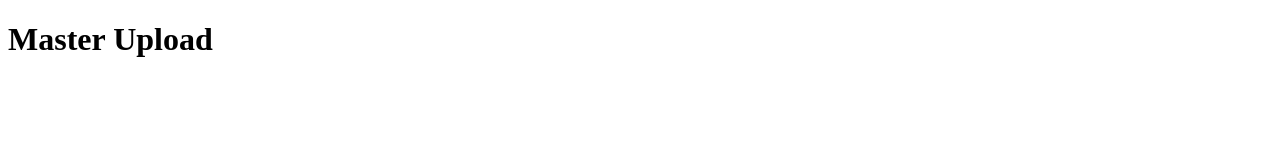
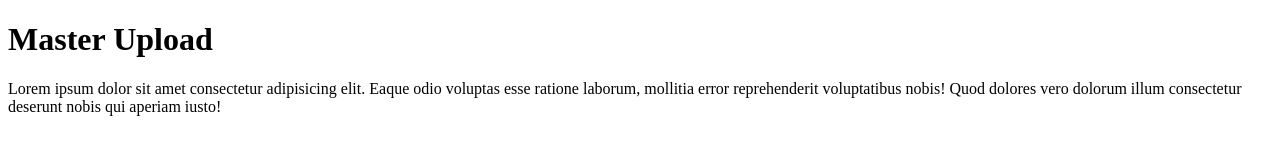
Before and after one commit to easypayoffice/repouploadtest, a plain HTML site: page index.html in a window 1280 px wide. Drawn offline with Linux system fonts and the light colour scheme.

Commit message:
add paragraph

```diff
--- a/index.html
+++ b/index.html
@@ -7,5 +7,6 @@
 </head>
 <body>
     <h1>Master Upload</h1>
+    <p>Lorem ipsum dolor sit amet consectetur adipisicing elit. Eaque odio voluptas esse ratione laborum, mollitia error reprehenderit voluptatibus nobis! Quod dolores vero dolorum illum consectetur deserunt nobis qui aperiam iusto!</p>
 </body>
 </html>
```
